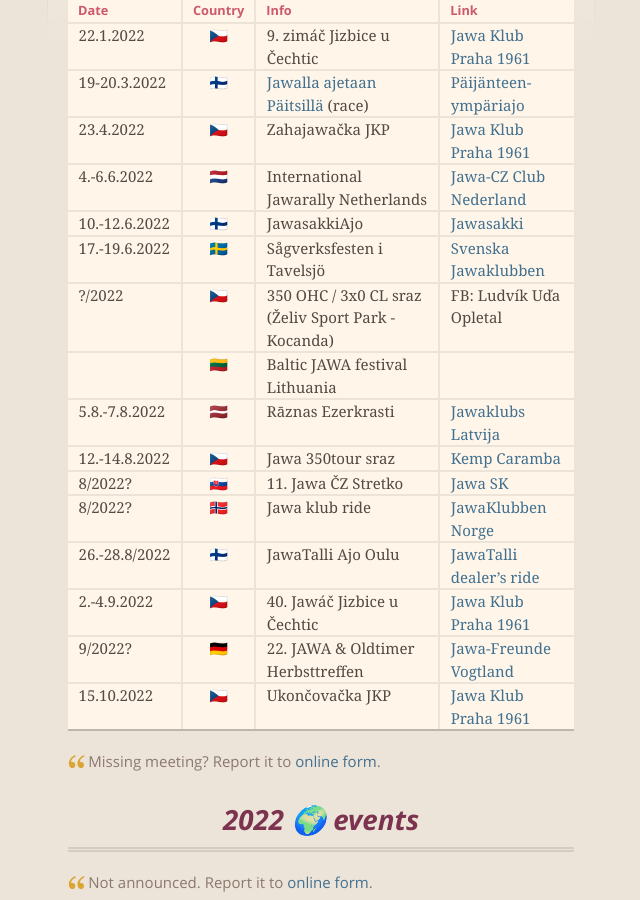
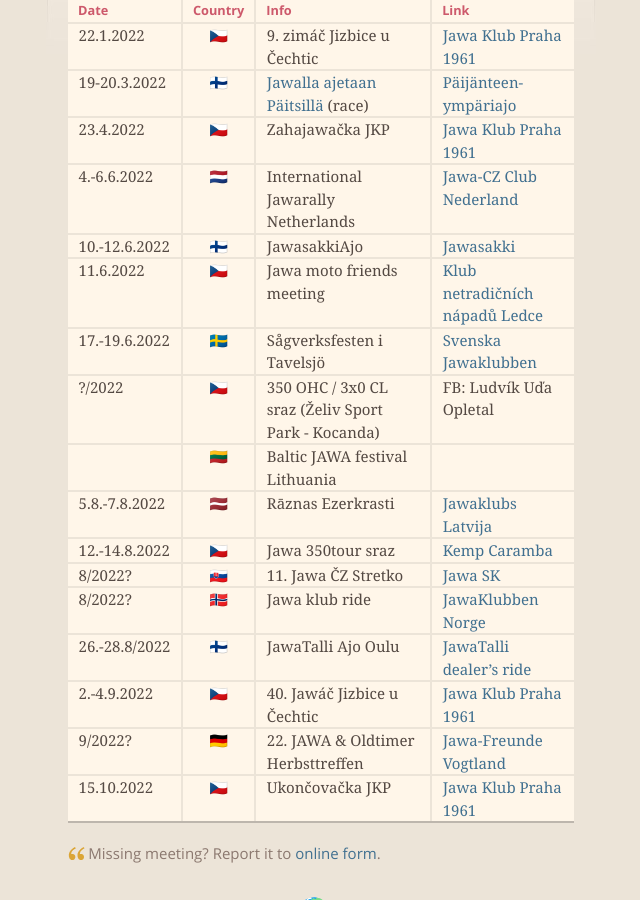
Before and after one commit to microkost/jawamotorcycles.cz, a Jekyll site: the page built from docs/index.md, in a window 1280 px wide and 900 px high, scrolled down 328 px. Shown: the whole window, without its empty margins (319-959 px from the left). Built offline with Jekyll 4.4.1, drawn with Linux system fonts in a browser that asks for light colours; our own code applies the rules of GitHub Pages for plain Markdown files.

Commit message:
Meeting in Ledce added

```diff
--- a/docs/index.md
+++ b/docs/index.md
@@ -11,6 +11,7 @@
 | 23.4.2022 | 🇨🇿 | Zahajawačka JKP | [Jawa Klub Praha 1961](http://www.jawaklub.cz/kalendar) |
 | 4.-6.6.2022 | 🇳🇱 | International Jawarally Netherlands | [Jawa-CZ Club Nederland](https://www.jawarally2022.nl/) |
 | 10.-12.6.2022 | 🇫🇮 | JawasakkiAjo | [Jawasakki](https://jawasakki.fi/index.php/Fi/) |
+| 11.6.2022 | 🇨🇿 | Jawa moto friends meeting | [Klub netradičních nápadů Ledce](https://www.facebook.com/events/s/sraz-pratel-znacky-jawa/3235069746738107/) |
 | 17.-19.6.2022| 🇸🇪 | Sågverksfesten i Tavelsjö | [Svenska Jawaklubben](https://jawaklubben.se/) |
 | ?/2022 | 🇨🇿 | 350 OHC / 3x0 CL sraz (Želiv Sport Park - Kocanda) | FB: Ludvík Uďa Opletal |
 | | 🇱🇹 | Baltic JAWA festival Lithuania ||
```
